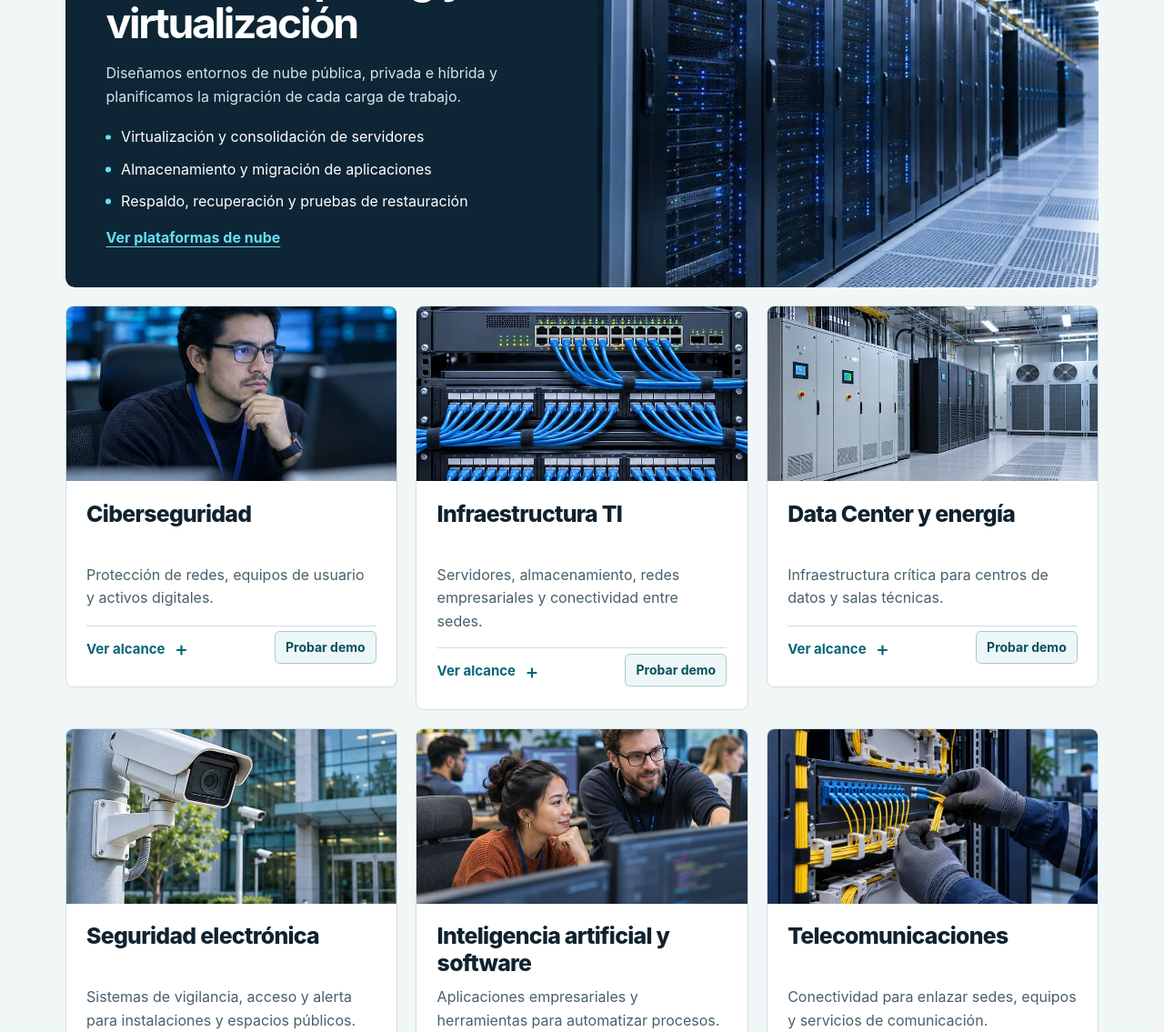
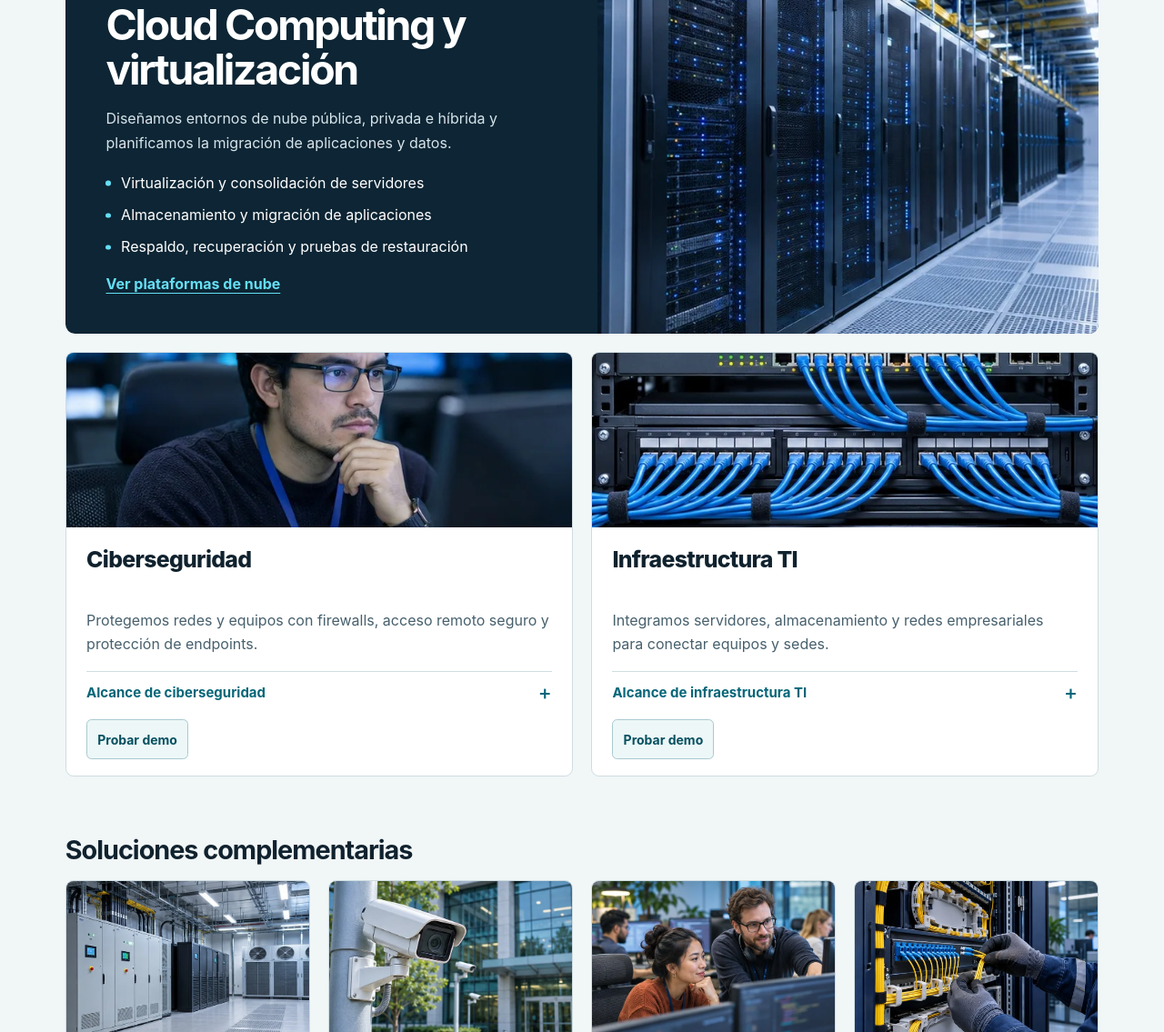
Before and after one commit to haroldrosas/artificial-cloud, a plain HTML site: page index.html in a window 1280 px wide. Shown: the part 1665-2800 px from the top of the page at 91% size. Drawn offline with Linux system fonts and the light colour scheme.

Commit message:
final menos ia

```diff
--- a/index.html
+++ b/index.html
@@ -11,12 +11,12 @@
   <title>ARTIFICIAL CLOUD | Ingeniería y tecnología integral</title>
   <link rel="icon" href="assets/icono.png" type="image/png">
   <link rel="preload" href="assets/pasillo-centro-de-datos.webp" as="image">
-  <link rel="stylesheet" href="styles.css?v=sectores-y-marcas">
+  <link rel="stylesheet" href="styles.css?v=servicios">
   <script src="main.js?v=sector-publico" defer></script>
   <link rel="stylesheet" href="rack-3d.css?v=recorrido">
   <script src="rack-3d.js?v=recorrido" defer></script>
-  <link rel="stylesheet" href="service-demos.css">
-  <script src="service-demos.js?v=sector-publico" defer></script>
+  <link rel="stylesheet" href="service-demos.css?v=servicios">
+  <script src="service-demos.js?v=servicios" defer></script>
 </head>
 <body id="inicio">
   <a class="skip-link" href="#contenido">Saltar al contenido</a>
@@ -52,7 +52,7 @@
         <div class="hero-content">
           <p class="overline"><span></span> CLOUD COMPUTING E INFRAESTRUCTURA TI</p>
           <h1 id="hero-title">Ingeniería y <span>tecnología integral</span></h1>
-          <p class="hero-copy">Diseñamos e integramos soluciones de nube, ciberseguridad e infraestructura TI para empresas y entidades públicas.</p>
+          <p class="hero-copy">Diseñamos infraestructura cloud, protegemos redes e integramos servidores para empresas y entidades públicas en el Perú.</p>
           <div class="actions">
             <a class="button button-primary" href="#recorrido-rack" data-rack-entry>Explorar rack 3D</a>
             <a class="button button-ghost" href="#servicios">Explorar servicios</a>
@@ -142,14 +142,16 @@
       <div class="shell">
         <div class="section-intro">
           <h2 id="services-title">Soluciones tecnológicas</h2>
-          <p>Integramos la nube con tu infraestructura y definimos el alcance según las necesidades de tu operación.</p>
+          <p>Conectamos servidores locales con la nube y configuramos redes, controles de acceso y copias de respaldo.</p>
         </div>
 
+        <section class="service-group" aria-labelledby="primary-services-title">
+          <h3 id="primary-services-title">Especialidades principales</h3>
           <article class="cloud-feature" id="cloud-computing">
             <div class="cloud-body">
               <p class="overline"><span></span> NUESTRA ESPECIALIDAD</p>
-            <h3>Cloud Computing y virtualización</h3>
-            <p>Diseñamos entornos de nube pública, privada e híbrida y planificamos la migración de cada carga de trabajo.</p>
+              <h4>Cloud Computing y virtualización</h4>
+              <p>Diseñamos entornos de nube pública, privada e híbrida y planificamos la migración de aplicaciones y datos.</p>
               <ul class="cloud-list">
                 <li>Virtualización y consolidación de servidores</li>
                 <li>Almacenamiento y migración de aplicaciones</li>
@@ -161,15 +163,14 @@
               <img src="assets/cloud.webp" alt="Racks de servidores de un centro de datos" width="712" height="531" loading="lazy" decoding="async">
             </div>
           </article>
-
           <div class="service-grid">
             <article class="service-card">
               <img src="assets/ciberseguridad.webp" alt="Analista frente a pantallas de monitoreo" width="712" height="531" loading="lazy" decoding="async">
               <div class="card-body">
-              <h3>Ciberseguridad</h3>
-              <p>Protección de redes, equipos de usuario y activos digitales.</p>
+                <h4>Ciberseguridad</h4>
+                <p>Protegemos redes y equipos con firewalls, acceso remoto seguro y protección de endpoints.</p>
                 <div class="service-card-actions">
-                <details><summary>Ver alcance</summary>
+                  <details><summary>Alcance de ciberseguridad</summary>
                     <ul><li>Firewalls de nueva generación, VPN y protección EDR.</li><li>Gestión de accesos y evaluación de vulnerabilidades.</li><li>Consultoría en seguridad de la información basada en ISO/IEC 27001.</li></ul>
                   </details>
                   <button class="service-demo-launch" type="button" data-service-demo="cyber" aria-haspopup="dialog" aria-label="Probar demo de Ciberseguridad" hidden>Probar demo</button>
@@ -180,24 +181,29 @@
             <article class="service-card">
               <img src="assets/infraestructura-ti.webp" alt="Equipos de red y cableado estructurado en un gabinete" width="712" height="531" loading="lazy" decoding="async">
               <div class="card-body">
-              <h3>Infraestructura TI</h3>
-              <p>Servidores, almacenamiento, redes empresariales y conectividad entre sedes.</p>
+                <h4>Infraestructura TI</h4>
+                <p>Integramos servidores, almacenamiento y redes empresariales para conectar equipos y sedes.</p>
                 <div class="service-card-actions">
-                <details><summary>Ver alcance</summary>
+                  <details><summary>Alcance de infraestructura TI</summary>
                     <ul><li>Redes LAN/WAN, switching, routing y Wi-Fi empresarial.</li><li>Cableado estructurado y gabinetes de comunicaciones.</li><li>Integración de servidores y sistemas de almacenamiento.</li></ul>
                   </details>
                   <button class="service-demo-launch" type="button" data-service-demo="infra" aria-haspopup="dialog" aria-label="Probar demo de Infraestructura TI" hidden>Probar demo</button>
                 </div>
               </div>
             </article>
+          </div>
+        </section>
 
+        <section class="service-group service-group-complementary" aria-labelledby="complementary-services-title">
+          <h3 id="complementary-services-title">Soluciones complementarias</h3>
+          <div class="service-grid">
             <article class="service-card">
               <img src="assets/energia.webp" alt="Sala técnica con gabinetes eléctricos y sistemas de climatización" width="712" height="531" loading="lazy" decoding="async">
               <div class="card-body">
-              <h3>Data Center y energía</h3>
-              <p>Infraestructura crítica para centros de datos y salas técnicas.</p>
+                <h4>Data Center y energía</h4>
+                <p>Integramos racks, respaldo eléctrico y climatización de precisión para salas técnicas.</p>
                 <div class="service-card-actions">
-                <details><summary>Ver alcance</summary>
+                  <details><summary>Alcance de Data Center y energía</summary>
                     <ul><li>Sistemas UPS, baterías y unidades PDU.</li><li>Racks, distribución eléctrica y monitoreo ambiental.</li><li>Climatización de precisión.</li></ul>
                   </details>
                   <button class="service-demo-launch" type="button" data-service-demo="rack" aria-haspopup="dialog" aria-label="Probar demo de Data Center y energía" hidden>Probar demo</button>
@@ -208,10 +214,10 @@
             <article class="service-card">
               <img src="assets/seguridad-electronica.webp" alt="Cámara de seguridad instalada en el exterior de un edificio" width="712" height="531" loading="lazy" decoding="async">
               <div class="card-body">
-              <h3>Seguridad electrónica</h3>
-              <p>Sistemas de vigilancia, acceso y alerta para instalaciones y espacios públicos.</p>
+                <h4>Seguridad electrónica</h4>
+                <p>Integramos videovigilancia, alarmas y control de accesos para edificios y espacios públicos.</p>
                 <div class="service-card-actions">
-                <details><summary>Ver alcance</summary>
+                  <details><summary>Alcance de seguridad electrónica</summary>
                     <ul><li>CCTV IP, gestión de video (VMS) y analítica.</li><li>Control de acceso, detección de intrusión y alarma de incendios.</li><li>Centros de monitoreo y soluciones para ciudades inteligentes.</li></ul>
                   </details>
                   <button class="service-demo-launch" type="button" data-service-demo="cctv" aria-haspopup="dialog" aria-label="Probar demo de Seguridad electrónica" hidden>Probar demo</button>
@@ -222,10 +228,10 @@
             <article class="service-card">
               <img src="assets/software.webp" alt="Equipo de desarrollo trabajando con aplicaciones y datos" width="712" height="531" loading="lazy" decoding="async">
               <div class="card-body">
-              <h3>Inteligencia artificial y software</h3>
-              <p>Aplicaciones empresariales y herramientas para automatizar procesos.</p>
+                <h4>Inteligencia artificial y software</h4>
+                <p>Desarrollamos aplicaciones e integramos sistemas para automatizar tareas y analizar datos.</p>
                 <div class="service-card-actions">
-                <details><summary>Ver alcance</summary>
+                  <details><summary>Alcance de IA y software</summary>
                     <ul><li>Desarrollo a medida e integración mediante API.</li><li>Automatización, analítica de datos y aplicaciones de IA.</li></ul>
                   </details>
                   <button class="service-demo-launch" type="button" data-service-demo="software" aria-haspopup="dialog" aria-label="Probar demo de Inteligencia artificial y software" hidden>Probar demo</button>
@@ -236,10 +242,10 @@
             <article class="service-card">
               <img src="assets/telecomunicaciones.webp" alt="Técnico conectando fibra óptica en un rack" width="1000" height="750" loading="lazy" decoding="async">
               <div class="card-body">
-              <h3>Telecomunicaciones</h3>
-              <p>Conectividad para enlazar sedes, equipos y servicios de comunicación.</p>
+                <h4>Telecomunicaciones</h4>
+                <p>Conectamos sedes mediante fibra óptica y enlaces inalámbricos.</p>
                 <div class="service-card-actions">
-                <details><summary>Ver alcance</summary>
+                  <details><summary>Alcance de telecomunicaciones</summary>
                     <ul><li>Redes ópticas, fibra ADSS y GPON.</li><li>Enlaces inalámbricos punto a punto.</li><li>Redes de datos, comunicaciones IP e integración de equipos.</li></ul>
                   </details>
                   <button class="service-demo-launch" type="button" data-service-demo="fiber" aria-haspopup="dialog" aria-label="Probar demo de Telecomunicaciones" hidden>Probar demo</button>
@@ -247,6 +253,7 @@
               </div>
             </article>
           </div>
+        </section>
       </div>
     </section>
 
@@ -256,7 +263,7 @@
 
         <section class="sector-group" id="sector-publico" aria-labelledby="public-sector-title">
           <h3 id="public-sector-title">Sector público</h3>
-          <p>Integramos infraestructura tecnológica según los requerimientos de cada entidad.</p>
+          <p>Diseñamos e instalamos redes, videovigilancia y sistemas de respaldo para entidades públicas.</p>
 
           <div class="public-sector-grid">
             <article class="public-sector-card public-sector-feature" aria-labelledby="public-municipal-title">
@@ -285,7 +292,7 @@
           <div class="procurement">
             <div>
               <h4>Licitaciones y contrataciones públicas</h4>
-              <p>Según el alcance del proyecto, preparamos la documentación técnica, los protocolos de prueba y el plan de puesta en marcha.</p>
+              <p>Preparamos fichas técnicas, protocolos de prueba y planes de puesta en marcha para los equipos y sistemas de la propuesta.</p>
             </div>
             <a class="button button-primary" href="assets/ARTIFICIAL_CLOUD_Brochure.pdf" download>
               <span class="download-icon" aria-hidden="true"></span> Descargar brochure
@@ -321,7 +328,7 @@
       <div class="shell">
         <div class="section-intro">
           <h2 id="technology-title">Plataformas y fabricantes</h2>
-          <p>Estas son opciones de referencia. La selección depende de la compatibilidad, los requisitos y el presupuesto de cada proyecto.</p>
+          <p>Evaluamos qué plataformas y equipos pueden integrarse con la red, los servidores y las aplicaciones que ya están en uso.</p>
         </div>
         <div class="technology-grid">
           <article class="technology-category technology-cloud" aria-labelledby="technology-cloud-title">
@@ -444,16 +451,16 @@
       <div class="shell">
         <div class="section-intro">
           <h2 id="method-title">Etapas de un proyecto</h2>
-          <p>Gestionamos el alcance, el cronograma y los riesgos de cada proyecto según los requisitos técnicos y normativos aplicables.</p>
+          <p>Revisamos la infraestructura, definimos qué equipos y sistemas se integrarán y documentamos las pruebas antes de la entrega.</p>
         </div>
         <ol class="step-list">
-          <li><div class="step-marker" aria-hidden="true">1</div><h3>Diagnóstico</h3><p>Identificamos necesidades, condiciones del entorno y requerimientos técnicos.</p></li>
+          <li><div class="step-marker" aria-hidden="true">1</div><h3>Diagnóstico</h3><p>Levantamos el inventario de equipos y revisamos las condiciones de instalación.</p></li>
           <li><div class="step-marker" aria-hidden="true">2</div><h3>Ingeniería y diseño</h3><p>Definimos la arquitectura, las especificaciones y los equipos de la solución.</p></li>
-          <li><div class="step-marker" aria-hidden="true">3</div><h3>Implementación</h3><p>Instalamos, configuramos e integramos los componentes previstos.</p></li>
+          <li><div class="step-marker" aria-hidden="true">3</div><h3>Implementación</h3><p>Instalamos los equipos, configuramos los servicios y comprobamos su conexión con los sistemas existentes.</p></li>
           <li><div class="step-marker" aria-hidden="true">4</div><h3>Pruebas y validación</h3><p>Verificamos el funcionamiento, documentamos las pruebas y registramos la puesta en marcha.</p></li>
-          <li><div class="step-marker" aria-hidden="true">5</div><h3>Soporte y continuidad</h3><p>Brindamos asistencia y mantenimiento según el alcance del proyecto.</p></li>
+          <li><div class="step-marker" aria-hidden="true">5</div><h3>Soporte y continuidad</h3><p>Damos soporte para resolver incidencias y mantener los sistemas implementados.</p></li>
         </ol>
-        <p class="method-standard">Tomamos como referencia ISO/IEC 27001 en los proyectos que incluyen requisitos de seguridad de la información.</p>
+        <p class="method-standard">En consultoría de seguridad de la información, usamos ISO/IEC 27001 para orientar la evaluación de riesgos y la revisión de controles, como los permisos de acceso y el respaldo de datos.</p>
       </div>
     </section>
 
--- a/service-demos.css
+++ b/service-demos.css
@@ -1,16 +1,15 @@
-.service-card-actions { position: relative; }
+.service-card-actions {
+  display: grid;
+  gap: .5rem;
+}
 .service-card-actions summary {
-  width: max-content;
-  max-width: calc(100% - 7rem);
-  min-height: 3.05rem;
+  min-height: 2.75rem;
   gap: .65rem;
-  padding-top: 0;
+  padding-block: .45rem;
 }
 .service-demo-launch {
-  position: absolute;
-  top: .39rem;
-  right: 0;
-  min-height: 2.25rem;
+  justify-self: start;
+  min-height: 2.75rem;
   padding: .3rem .7rem;
   border: 1px solid #a9c9d0;
   border-radius: .35rem;
@@ -225,7 +224,3 @@
 @media (max-width: 600px) {
   .demo-grid { grid-template-columns: minmax(0, 1fr); }
 }
-@media (max-width: 355px) {
-  .service-demo-launch { padding-inline: .45rem; }
-  .service-card-actions summary { gap: .4rem; }
-}
--- a/service-demos.js
+++ b/service-demos.js
@@ -30,7 +30,7 @@
     const request = {button,key};
     active = request;
     category.textContent = button.dataset.demoLabel
-      ?? button.closest('.service-card').querySelector('h3').textContent;
+      ?? button.closest('.service-card').querySelector('h4').textContent;
     title.textContent = captions[key];
     body.textContent = key === 'rack' ? '' : 'Cargando simulación…';
     dialog.showModal();
--- a/styles.css
+++ b/styles.css
@@ -241,7 +241,7 @@ h2 {
   overflow: hidden;
 }
 .cloud-body { padding: clamp(1.6rem, 3.5vw, 3rem); }
-.cloud-body h3 { margin-top: .75rem; font-size: clamp(1.9rem, 3.65vw, 2.9rem); line-height: 1.06; letter-spacing: -.05em; max-width: 29rem; }
+.cloud-body h4 { margin-top: .75rem; font-size: clamp(1.9rem, 3.65vw, 2.9rem); line-height: 1.06; letter-spacing: -.05em; max-width: 29rem; }
 .cloud-body > p:not(.overline) { margin-top: 1rem; color: #d6e5eb; line-height: 1.65; max-width: 28rem; }
 .cloud-list {
   display: grid;
@@ -254,11 +254,20 @@ h2 {
 .cloud-list li::before { content: ""; background: var(--cyan); width: .34rem; height: .34rem; border-radius: 50%; flex: none; transform: translateY(-.16rem); }
 .cloud-picture { min-height: 18rem; }
 .cloud-picture img { width: 100%; height: 100%; object-fit: cover; object-position: 58% 48%; }
-.service-grid { margin-top: 1.25rem; display: grid; grid-template-columns: repeat(3, 1fr); gap: 1.25rem; align-items: start; }
+.service-group > h3 {
+  margin-bottom: 1rem;
+  font-size: clamp(1.35rem, 2.4vw, 1.8rem);
+  line-height: 1.2;
+  letter-spacing: -.035em;
+}
+.service-group-complementary { margin-top: clamp(2.2rem, 5vw, 4rem); }
+.service-grid { display: grid; grid-template-columns: repeat(2, minmax(0, 1fr)); gap: 1.25rem; align-items: start; }
+.cloud-feature + .service-grid { margin-top: 1.25rem; }
+.service-group-complementary .service-grid { grid-template-columns: repeat(4, minmax(0, 1fr)); }
 .service-card { background: var(--white); border: 1px solid var(--line); border-radius: .55rem; overflow: hidden; }
 .service-card > img { width: 100%; height: clamp(10rem, 15vw, 13.3rem); object-fit: cover; object-position: center; }
 .card-body { padding: 1.35rem 1.4rem 1.1rem; }
-.card-body h3 { font-size: clamp(1.2rem, 2.05vw, 1.55rem); min-height: 2.55em; font-weight: 760; line-height: 1.18; letter-spacing: -.028em; }
+.card-body h4 { font-size: clamp(1.2rem, 2.05vw, 1.55rem); min-height: 2.55em; font-weight: 760; line-height: 1.18; letter-spacing: -.028em; }
 .card-body > p { margin: .36rem 0 1rem; min-height: 3.25em; color: var(--ink-muted); line-height: 1.6; }
 details { border-top: 1px solid var(--line); }
 summary {
@@ -400,6 +409,7 @@ details li + li { margin-top: .45rem; }
 }
 .public-sector-feature p { color: #d5e2e7; }
 .public-sector-feature .button {
+  appearance: none;
   min-height: 2.75rem;
   margin-top: 1.2rem;
   text-align: center;
@@ -479,6 +489,7 @@ details li + li { margin-top: .45rem; }
 @media (max-width: 1024px) {
   .site-nav { gap: .9rem; }
   .hero-content { max-width: 36rem; }
+  .service-group-complementary .service-grid { grid-template-columns: repeat(2, minmax(0, 1fr)); }
   .card-body > p { min-height: 4.8em; }
 }
 @media (max-width: 920px) {
@@ -488,7 +499,6 @@ details li + li { margin-top: .45rem; }
 }
 @media (max-width: 820px) {
   .cloud-feature, .about-inner { grid-template-columns: 1fr 1fr; }
-  .service-grid { grid-template-columns: repeat(2, 1fr); }
   .service-card > img { height: clamp(10rem, 22vw, 13rem); }
   .card-body > p { min-height: 3.25em; }
   .section-intro { grid-template-columns: 1fr; }
@@ -518,10 +528,11 @@ details li + li { margin-top: .45rem; }
   .button { padding-inline: .85rem; }
   .section-intro { margin-bottom: 1.5rem; }
   .cloud-feature, .about-inner, .service-grid, .technology-grid, .technology-cloud { grid-template-columns: 1fr; }
+  .service-group-complementary .service-grid { grid-template-columns: 1fr; }
   .cloud-picture { min-height: 0; }
   .cloud-picture img { height: auto; aspect-ratio: 1.75; }
   .service-card > img { height: clamp(11rem, 47vw, 14rem); }
-  .card-body h3, .card-body > p { min-height: 0; }
+  .card-body h4, .card-body > p { min-height: 0; }
   .about-inner { gap: 1.45rem; }
   .public-sector-grid { grid-template-columns: 1fr; }
   .public-sector-card:nth-child(n) { grid-column: auto; }
```
Lines whose indentation alone changed are shown as unchanged.
